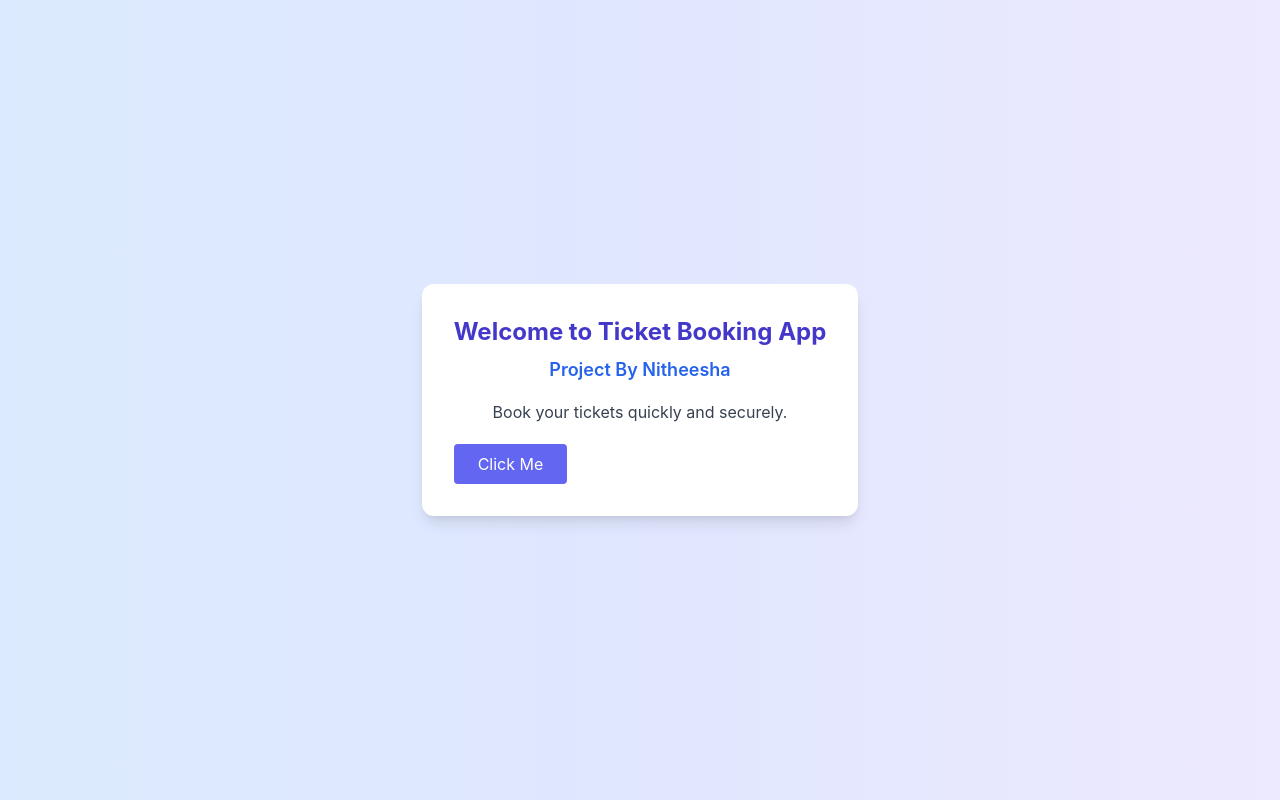
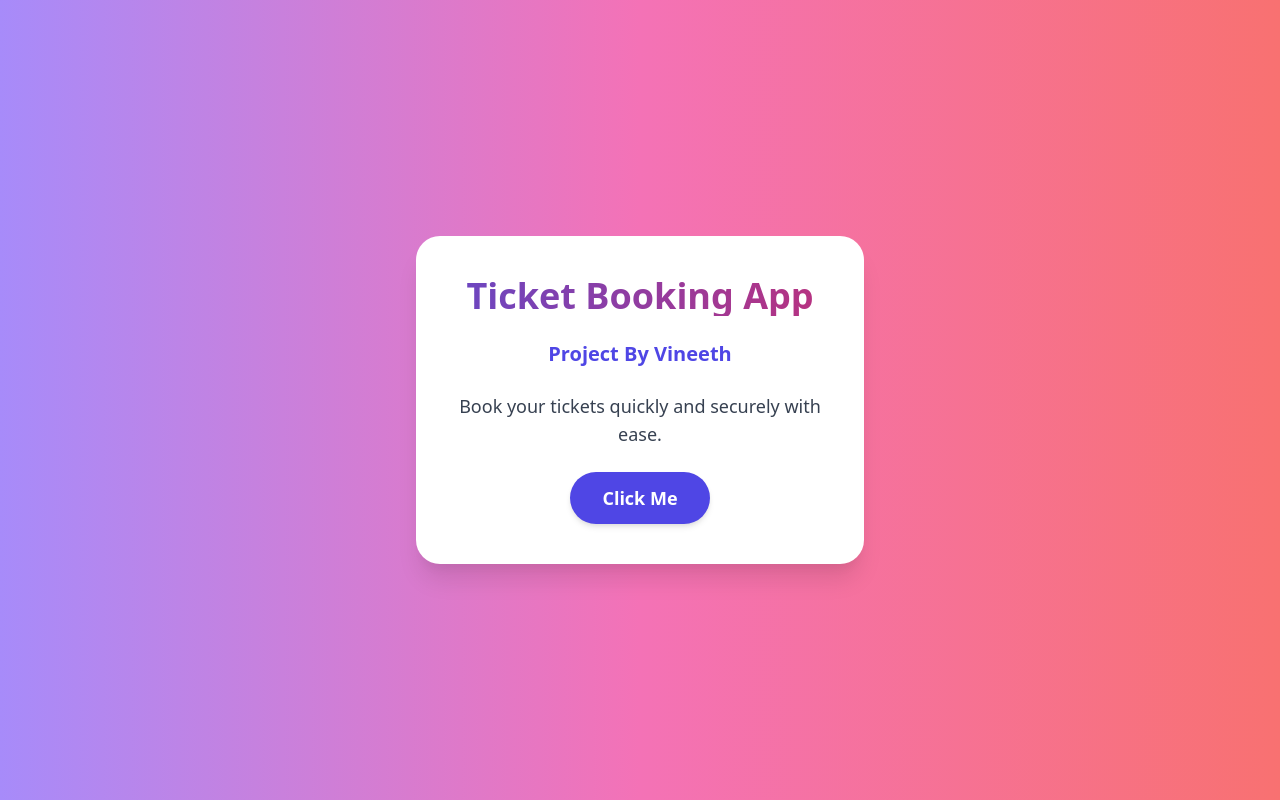
Before and after one commit to vineeth-10/DevOps-Assignment-2, a Flask app: page / in a window 1280 px wide. Run offline with Flask 3, Linux system fonts and the light colour scheme.

Commit message:
Initial commit

```diff
--- a/static/css/main.css
+++ b/static/css/main.css
@@ -1,11 +1,11 @@
+@import url('https://fonts.googleapis.com/css2?family=Poppins:wght@400;600;800&display=swap');
+
 body {
-    font-family: 'Inter', 'Roboto', sans-serif;
+    font-family: 'Poppins', sans-serif;
 }
 
-button {
-    transition: transform 0.1s;
+.text-gradient {
+    background: linear-gradient(90deg, #6b46c1, #b83280);
+    -webkit-background-clip: text;
+    -webkit-text-fill-color: transparent;
 }
-
-button:active {
-    transform: scale(0.98);
-}
--- a/static/js/script.js
+++ b/static/js/script.js
@@ -1,4 +1,5 @@
-function showGreet() {
-    document.getElementById('greet').innerText = "Hello, Nitheesha!";
-    document.getElementById('greet').style.display = "block";
-}
+document.getElementById('greet-btn').addEventListener('click', () => {
+    const greetEl = document.getElementById('greet');
+    greetEl.textContent = "Hello! Welcome to the Ticket Booking App 🎟️";
+    greetEl.classList.remove('hidden');
+});
--- a/templates/index.html
+++ b/templates/index.html
@@ -1,19 +1,21 @@
 <!DOCTYPE html>
 <html lang="en">
 <head>
-    <meta charset="UTF-8">
-    <title>Ticket Booking App - Nitheesha</title>
-    <link href="https://cdn.jsdelivr.net/npm/tailwindcss@2.2.19/dist/tailwind.min.css" rel="stylesheet">
-    <link href="{{ url_for('static', filename='css/main.css') }}" rel="stylesheet">
+    <meta charset="UTF-8" />
+    <meta name="viewport" content="width=device-width, initial-scale=1" />
+    <title>Ticket Booking App - Vineeth</title>
+    <link href="https://cdn.jsdelivr.net/npm/tailwindcss@2.2.19/dist/tailwind.min.css" rel="stylesheet" />
+    <link href="{{ url_for('static', filename='css/main.css') }}" rel="stylesheet" />
 </head>
-<body class="bg-gradient-to-r from-blue-100 via-indigo-100 to-purple-100 min-h-screen flex items-center justify-center">
-    <div class="max-w-xl mx-auto bg-white rounded-xl shadow-lg p-8">
-        <h1 class="text-2xl font-bold text-indigo-700 mb-2 text-center">Welcome to Ticket Booking App</h1>
-        <h2 class="text-lg text-blue-600 mb-4 font-semibold text-center">Project By Nitheesha</h2>
-        <p class="mb-5 text-gray-700 text-center">Book your tickets quickly and securely.</p>
-        <button class="px-6 py-2 rounded bg-indigo-500 text-white hover:bg-indigo-600 transition-all" onclick="showGreet()">Click Me</button>
-        <div id="greet" class="mt-4 text-center text-green-500 text-lg font-semibold" style="display:none;"></div>
+<body class="bg-gradient-to-r from-purple-400 via-pink-400 to-red-400 min-h-screen flex items-center justify-center font-sans">
+    <div class="max-w-md w-full bg-white rounded-3xl shadow-xl p-10 space-y-6">
+        <h1 class="text-4xl font-extrabold text-center text-gradient">Ticket Booking App</h1>
+        <h2 class="text-center text-indigo-600 text-xl font-semibold">Project By Vineeth</h2>
+        <p class="text-center text-gray-700 text-lg">Book your tickets quickly and securely with ease.</p>
+        <button id="greet-btn" class="block mx-auto px-8 py-3 rounded-full bg-indigo-600 text-white text-lg font-semibold shadow-md hover:bg-indigo-700 transition duration-300">Click Me</button>
+        <div id="greet" class="mt-4 text-center text-green-600 text-xl font-semibold hidden"></div>
     </div>
+
     <script src="{{ url_for('static', filename='js/script.js') }}"></script>
 </body>
 </html>
```
Also changed, not shown: 6 other files.
